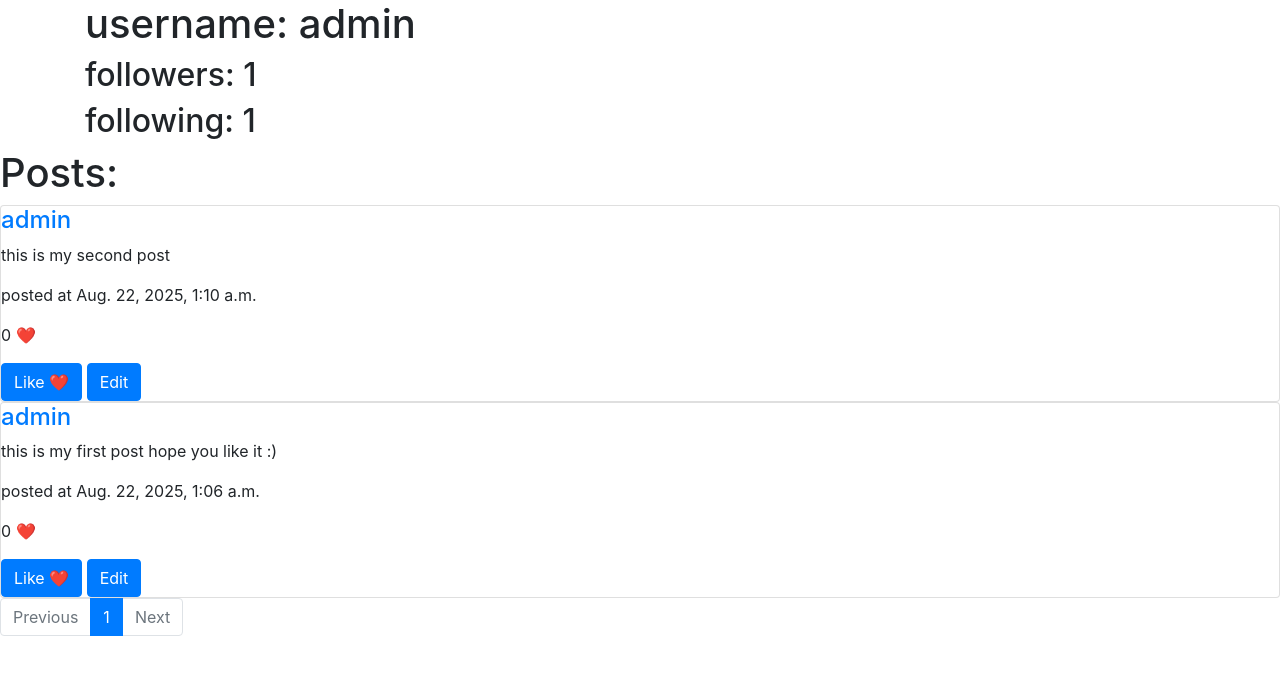
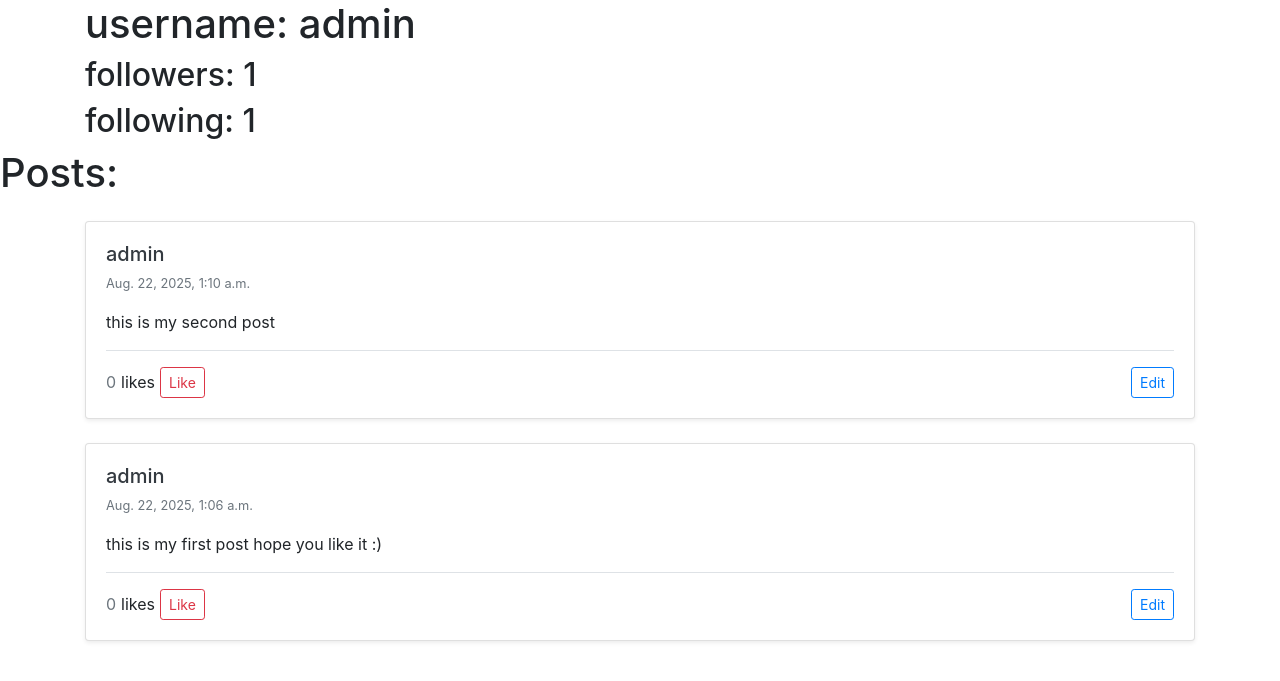
Before and after one commit to Danish-Ahmed24/cs50-web-network, a Django app: page /profilePage/admin in a window 1280 px wide. Shown: the part 56-737 px from the top of the page. Run offline with Django 3.2, Linux system fonts and the light colour scheme; a user stored in the database is signed in; data comes from the database, SQL or seed files in the repository; both versions use the stored data as it was after the commit; some libraries are stand-ins or nearby versions.

Commit message:
project done

```diff
--- a/network/static/network/js/likeBtn.js
+++ b/network/static/network/js/likeBtn.js
@@ -16,14 +16,14 @@ document.addEventListener("DOMContentLoaded", () => {
         // ✅ Update like count
         const likesElement = document.querySelector(`#likes-count-${postId}`);
         if (likesElement) {
-          likesElement.innerText = `${data.likes_count} ❤️`;
+          likesElement.innerText = `${data.likes_count}`;
         }
 
         // ✅ Toggle button text
         if (data.message === "Liked successfully" || data.message === "Liked") {
-          button.innerText = "Unlike 💔";
+          button.innerText = "Unlike";
         } else {
-          button.innerText = "Like ❤️";
+          button.innerText = "Like";
         }
       });
     });
--- a/network/templates/network/_posts_list.html
+++ b/network/templates/network/_posts_list.html
@@ -1,47 +1,77 @@
 {% load static %}
+
+<div class="container mt-4">
   {% for post in page_obj %}
-  <div class="card">
-    <h4>
-      <a href='{% url "profilePage" username=post.post_creator.username %}'>
+    <div class="card mb-4 shadow-sm">
+      <div class="card-body">
+        <!-- Post Header -->
+        <div class="mb-3">
+          <h5 class="card-title mb-1">
+            <a href='{% url "profilePage" username=post.post_creator.username %}'
+               class="text-decoration-none text-dark fw-bold">
               {{ post.post_creator }}
             </a>
-    </h4>
+          </h5>
+          <small class="text-muted">{{ post.post_creation_date }}</small>
+        </div>
 
+        <!-- Default View -->
         <div class="default" style="display: block;">
-      <p id="post-content">{{ post.post_content }}</p>
-      <p>posted at {{ post.post_creation_date }}</p>
+          <p id="post-content" class="card-text mb-3">{{ post.post_content }}</p>
 
-      <!-- Like Count -->
-      <p id="likes-count-{{ post.id }}">{{ post.posts_likes.count }} ❤️</p>
-
-      <!-- ✅ Toggle button -->
-      <button
-        class="btn-toggle-like btn btn-primary btn-small"
+          <!-- Post Actions -->
+          <div class="d-flex align-items-center justify-content-between border-top pt-3">
+            <div class="d-flex align-items-center">
+              <!-- Like Count and Button -->
+              <div class="d-flex align-items-center me-3">
+                <span id="likes-count-{{ post.id }}" class="me-2 text-muted">
+                  {{ post.posts_likes.count }}
+                </span><span style="margin-left: 5px; margin-right: 5px;">likes</span>
+                <button class="btn-toggle-like btn btn-outline-danger btn-sm"
                         data-id="{{ post.id }}">
                   {% if user in post.posts_likes.all %}
-          Unlike 💔
+                    Unlike
                   {% else %}
-          Like ❤️
+                    Like
                   {% endif %}
                 </button>
+              </div>
+            </div>
 
+            <!-- Edit Button (if user owns the post) -->
             {% if post.post_creator == user %}
               <button id="{{post.id}}"
                       data-id="{{post.id}}"
                       data-content="{{post.post_content}}"
-                class="btn-edit btn btn-primary btn-small">
+                      class="btn-edit btn btn-outline-primary btn-sm">
                 Edit
               </button>
             {% endif %}
           </div>
         </div>
+
+        <!-- Edit Form (Hidden by default) -->
+        <div class="update" style="display: none;">
+          <textarea class="form-control mb-3" rows="4"></textarea>
+          <button id="save" data-id="{{ post.id }}" class="btn btn-primary btn-sm">
+            Save
+          </button>
+        </div>
+      </div>
+    </div>
   {% empty %}
-  <p>No posts yet.</p>
+    <div class="text-center py-5">
+      <div class="text-muted">
+        <h4>No posts yet.</h4>
+        <p>Be the first to share something!</p>
+      </div>
+    </div>
   {% endfor %}
 
-<nav aria-label="Page navigation example">
+  <!-- Pagination -->
+  {% if page_obj.paginator.num_pages > 1 %}
+    <nav aria-label="Posts pagination" class="d-flex justify-content-center mt-4">
       <ul class="pagination">
-
         <!-- Previous button -->
         {% if page_obj.has_previous %}
           <li class="page-item">
@@ -56,9 +86,13 @@
         <!-- Page numbers -->
         {% for num in page_obj.paginator.page_range %}
           {% if page_obj.number == num %}
-        <li class="page-item active"><span class="page-link">{{ num }}</span></li>
+            <li class="page-item active">
+              <span class="page-link">{{ num }}</span>
+            </li>
           {% else %}
-        <li class="page-item"><a class="page-link" href="?page={{ num }}">{{ num }}</a></li>
+            <li class="page-item">
+              <a class="page-link" href="?page={{ num }}">{{ num }}</a>
+            </li>
           {% endif %}
         {% endfor %}
 
@@ -72,10 +106,10 @@
             <span class="page-link">Next</span>
           </li>
         {% endif %}
-
       </ul>
     </nav>
-
+  {% endif %}
+</div>
 
 {% block scripts %}
 <script src="{% static "network/js/editBtn.js" %}"></script>
```
Also changed, not shown: network/templates/network/newpost.html (+19 -7 lines), db.sqlite3. Lines whose indentation alone changed are shown as unchanged.
